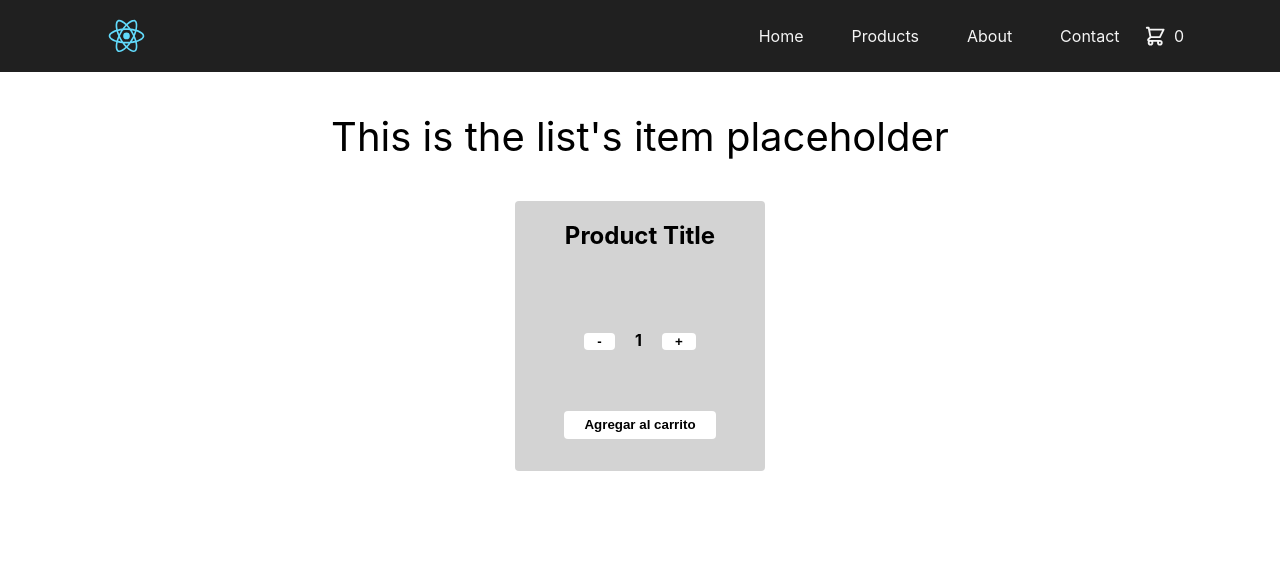
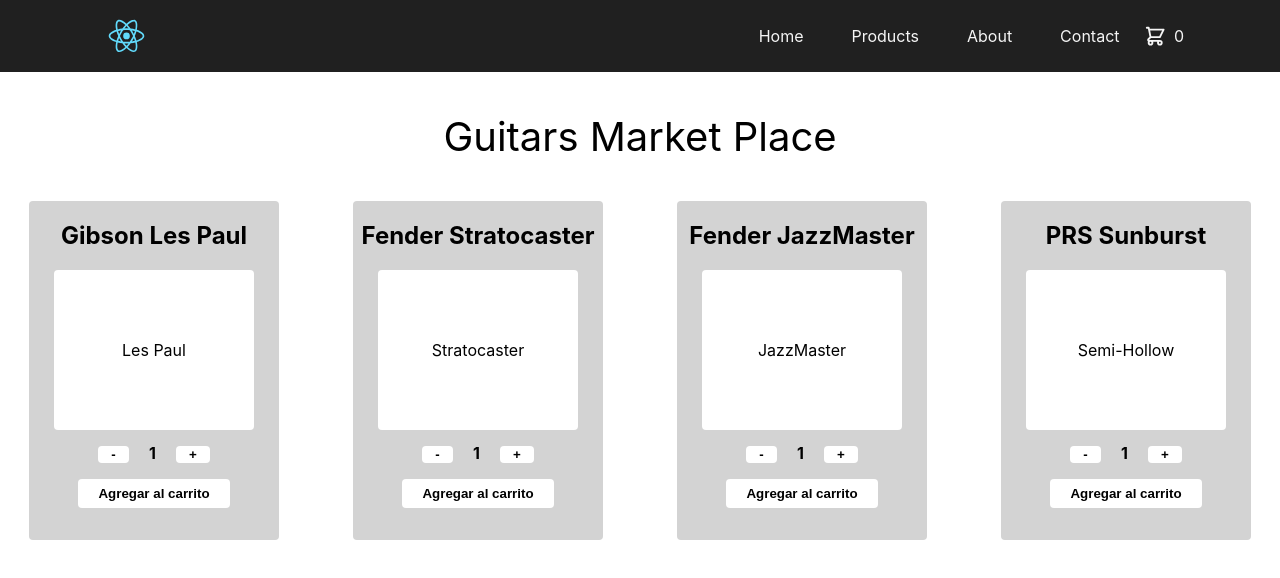
Before and after one commit to Igncanton/react-challenge, a React (Create React App) app: page / in a window 1280 px wide. Shown: the top 578 px of the page. Built offline with nearby package versions, Linux system fonts and the light colour scheme.

Commit message:
Promises, map challenge

```diff
--- a/src/App.js
+++ b/src/App.js
@@ -6,7 +6,7 @@
   return (
     <div className="App">
       <NavBar />
-      <ItemListContainer greetings="This is the list's item placeholder" />
+      <ItemListContainer greetings="Guitars Market Place" />
     </div>
   );
 }
--- a/src/components/ItemCount/ItemCount.css
+++ b/src/components/ItemCount/ItemCount.css
@@ -1,6 +1,6 @@
 .productCard {
     width: 250px;
-    height: 270px;
+    min-height: 270px;
     background-color: lightgrey;
     border-radius: 4px;
     margin: 0 auto;
@@ -11,9 +11,22 @@
 
 .productCard h2 {}
 
+
+.productCard__imgContainer {
+    height: 10em;
+    width: 80%;
+    background-color: white;
+    margin: 0 auto;
+    border-radius: 4px;
+    display: flex;
+    align-items: center;
+    justify-content: center;
+}
+
 .productCard__btnContainer {}
 
 .productCard__btnContainer button {
+    margin: 1.2em auto;
     padding: 0.1em 1em;
     background-color: white;
     font-weight: bold;
--- a/src/components/ItemCount/ItemCount.jsx
+++ b/src/components/ItemCount/ItemCount.jsx
@@ -17,16 +17,10 @@
     }
 
     return (
-        <div className="productCard">
-            <h2>Product Title</h2>
-            <div className="productCard__btnContainer">
-                <button onClick={handleSubs}> - </button>
-                <span> {count} </span>
-                <button onClick={handleAdd}> + </button>
-            </div>
-            <div className="productCard__addCart">
-                <button>Agregar al carrito</button>
-            </div>
+        <div className="productCard__btnContainer">
+            <button onClick={handleSubs}> - </button>
+            <span> {count} </span>
+            <button onClick={handleAdd}> + </button>
         </div>
     );
 }
--- /dev/null
+++ b/src/components/ItemListContainer/ItemList/Item/Item.jsx
@@ -0,0 +1,19 @@
+import React from 'react'
+import ItemCount from '../../../ItemCount/ItemCount'
+
+function Item({ cadaItem }) {
+    return (
+        <div className="productCard" key={cadaItem.id}>
+            <h2>{cadaItem.title}</h2>
+            <div className="productCard__imgContainer">
+                {cadaItem.category}
+            </div>
+            <ItemCount stock={cadaItem.stock} initial={1} />
+            <div className="productCard__addCart">
+                <button>Agregar al carrito</button>
+            </div>
+        </div>
+    )
+}
+
+export default Item
--- /dev/null
+++ b/src/components/ItemListContainer/ItemList/ItemList.css
@@ -0,0 +1,7 @@
+.ItemListContainer {
+    display: flex;
+    justify-content: space-evenly;
+    align-items: center;
+    flex-wrap: wrap;
+    gap: 1em;
+}
--- /dev/null
+++ b/src/components/ItemListContainer/ItemList/ItemList.jsx
@@ -0,0 +1,21 @@
+import React from 'react'
+import Item from './Item/Item'
+import './ItemList.css'
+
+function ItemList(props) {
+    return (
+        <>
+            <div className="ItemListContainer">
+                {
+                    props.items.map(
+                        cadaItem => {
+                            return (<Item cadaItem={cadaItem} key={cadaItem.id} />)
+                        }
+                    )
+                }
+            </div>
+        </>
+    )
+}
+
+export default ItemList
--- a/src/components/ItemListContainer/ItemListContainer.jsx
+++ b/src/components/ItemListContainer/ItemListContainer.jsx
@@ -1,11 +1,66 @@
 import './ItemListContainer.css'
-import ItemCount from '../ItemCount/ItemCount';
+import React, { useState, useEffect } from "react";
+import ItemList from "./ItemList/ItemList";
 
 const ItemListContainer = ({ greetings }) => {
+    const ItemsDatos = [
+        {
+            id: 1,
+            title: "Gibson Les Paul",
+            price: 1520,
+            category: "Les Paul",
+            stock: 8
+        },
+        {
+            id: 2,
+            title: "Fender Stratocaster",
+            price: 1890,
+            category: "Stratocaster",
+            stock: 11
+        },
+        {
+            id: 3,
+            title: "Fender JazzMaster",
+            price: 1520,
+            category: "JazzMaster",
+            stock: 7
+        },
+        {
+            id: 4,
+            title: "PRS Sunburst",
+            price: 2120,
+            category: "Semi-Hollow",
+            stock: 7
+        }
+    ]
+
+    let [items, setItems] = useState([]);
+
+    useEffect(
+        () => {
+            let promiseItems = new Promise((resolve, reject) => {
+                setTimeout(
+                    () => {
+                        resolve(ItemsDatos);
+                    },
+                    2000);
+            });
+
+            promiseItems.then(
+                (respuesta) => {
+                    setItems(ItemsDatos)
+                }
+            ).catch(
+                (errorMsg) => console.error(errorMsg)
+            )
+        },
+        []
+    )
+
     return (
         <>
             <p className='itemListP'>{greetings}</p>
-            <ItemCount stock={5} initial={1} />
+            <ItemList items={items} />
         </>
     );
 }
```
